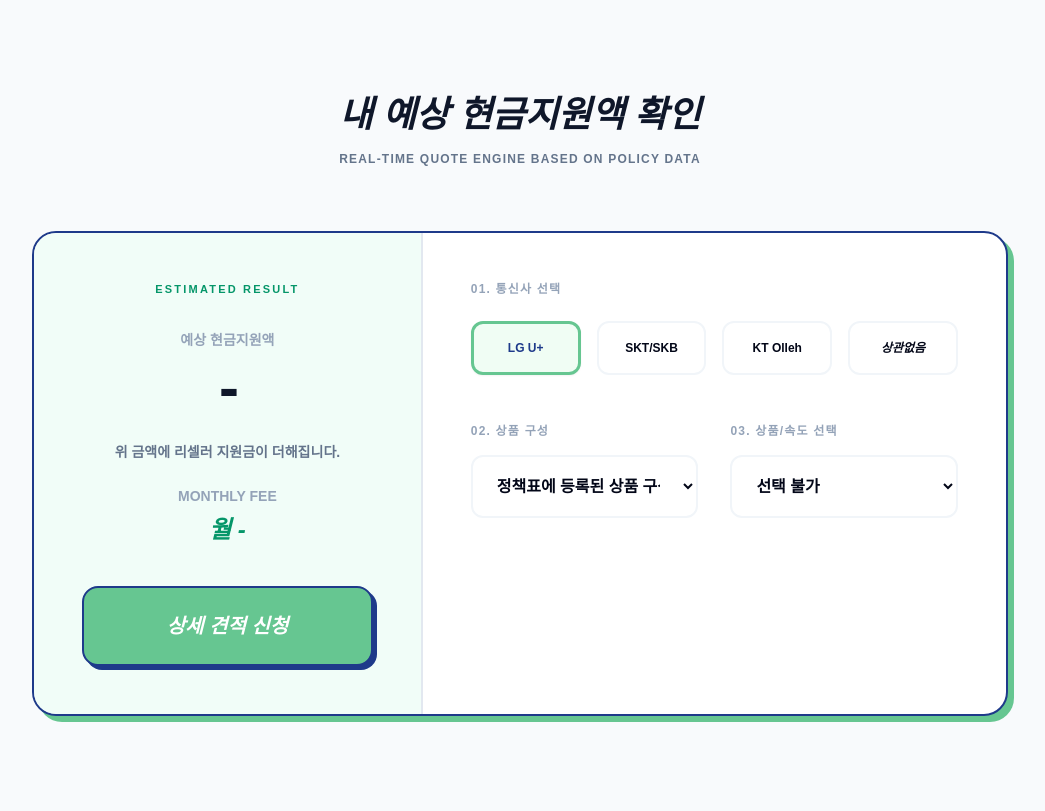
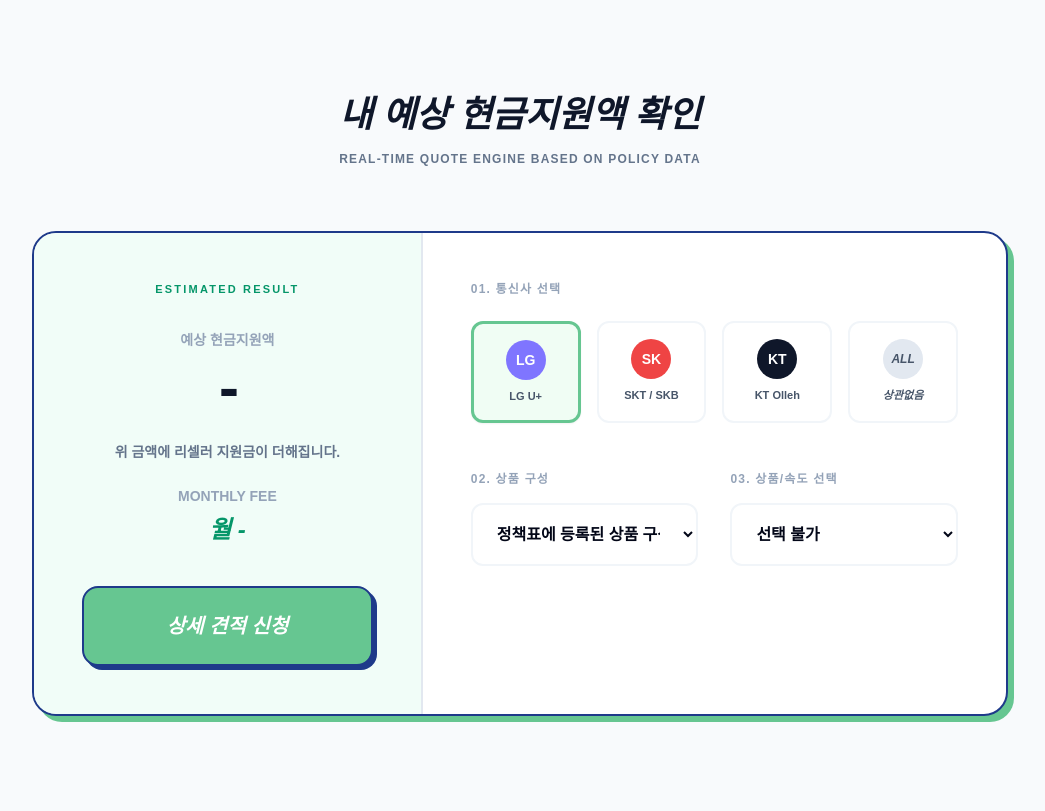
Before and after one commit to sooasim/moson, a Flask app: page / in a window 1280 px wide. Shown: the part 1665-2476 px from the top of the page, without its empty margins (120-1165 px from the left). Run offline with Flask 3, Linux system fonts and the light colour scheme; data comes from the database, SQL or seed files in the repository; data that the repository does not hold is empty; some libraries are stand-ins or nearby versions; some web fonts are replaced.

Commit message:
방문자 통계 팝업 텍스트 개선 및 메인 견적기 통신사 아이콘/입찰 로딩 시간 조정
Made-with: Cursor

```diff
--- a/app/templates/admin/main_dashboard.html
+++ b/app/templates/admin/main_dashboard.html
@@ -196,12 +196,12 @@
       </button>
     </h2>
     <div id="visit-stats-modal" style="display:none; position:fixed; inset:0; background:rgba(15,23,42,0.45); z-index:1000; align-items:center; justify-content:center;">
-      <div style="background:white; border-radius:12px; padding:16px; max-width:520px; width:90%; max-height:80vh; overflow:auto; box-shadow:0 20px 45px rgba(15,23,42,0.35);">
+      <div style="background:white; border-radius:12px; padding:16px; max-width:520px; width:90%; max-height:80vh; overflow-y:auto; box-shadow:0 20px 45px rgba(15,23,42,0.35); color:#0f172a;">
         <div style="display:flex; align-items:center; justify-content:space-between; margin-bottom:12px;">
           <h3 style="margin:0; font-size:16px;">최근 2주 방문자 통계 (4시간 기준 유니크)</h3>
           <button type="button" id="close-visit-stats" style="border:none;background:transparent;font-size:16px;cursor:pointer;">✕</button>
         </div>
-        <p class="muted" style="font-size:12px; margin:0 0 8px 0;">
+        <p style="font-size:12px; margin:0 0 8px 0; color:#0f172a;">
           동일 IP는 4시간 이내 여러 번 방문해도 1회로 계산한 유니크 방문자 수입니다.
         </p>
         <div class="scroll-panel">
--- a/app/templates/landing.html
+++ b/app/templates/landing.html
@@ -347,10 +347,22 @@
                     <div>
                         <label class="block text-xs font-bold text-slate-400 mb-6 uppercase tracking-widest">01. 통신사 선택</label>
                         <div class="grid grid-cols-2 md:grid-cols-4 gap-4">
-                            <button onclick="calcState('telco','LG',this)" class="p-4 rounded-xl border-2 border-slate-100 text-xs font-black transition selected-btn shadow-sm">LG U+</button>
-                            <button onclick="calcState('telco','SKT',this)" class="p-4 rounded-xl border-2 border-slate-100 text-xs font-black transition hover:border-emerald-400">SKT/SKB</button>
-                            <button onclick="calcState('telco','KT',this)" class="p-4 rounded-xl border-2 border-slate-100 text-xs font-black transition hover:border-emerald-400">KT Olleh</button>
-                            <button onclick="calcState('telco','ANY',this)" class="p-4 rounded-xl border-2 border-slate-100 text-xs font-black transition hover:border-emerald-400 italic">상관없음</button>
+                            <button onclick="calcState('telco','LG',this)" class="p-4 rounded-xl border-2 border-slate-100 text-xs font-black transition selected-btn shadow-sm flex flex-col items-center gap-2">
+                                <span class="w-10 h-10 rounded-full bg-[#7f75ff] text-white flex items-center justify-center text-sm font-black">LG</span>
+                                <span class="text-[11px] text-slate-600 font-bold">LG U+</span>
+                            </button>
+                            <button onclick="calcState('telco','SKT',this)" class="p-4 rounded-xl border-2 border-slate-100 text-xs font-black transition hover:border-emerald-400 flex flex-col items-center gap-2">
+                                <span class="w-10 h-10 rounded-full bg-[#ef4444] text-white flex items-center justify-center text-sm font-black">SK</span>
+                                <span class="text-[11px] text-slate-600 font-bold">SKT / SKB</span>
+                            </button>
+                            <button onclick="calcState('telco','KT',this)" class="p-4 rounded-xl border-2 border-slate-100 text-xs font-black transition hover:border-emerald-400 flex flex-col items-center gap-2">
+                                <span class="w-10 h-10 rounded-full bg-[#0f172a] text-white flex items-center justify-center text-sm font-black">KT</span>
+                                <span class="text-[11px] text-slate-600 font-bold">KT Olleh</span>
+                            </button>
+                            <button onclick="calcState('telco','ANY',this)" class="p-4 rounded-xl border-2 border-slate-100 text-xs font-black transition hover:border-emerald-400 italic flex flex-col items-center gap-2">
+                                <span class="w-10 h-10 rounded-full bg-slate-200 text-slate-600 flex items-center justify-center text-xs font-black">ALL</span>
+                                <span class="text-[11px] text-slate-600 font-bold">상관없음</span>
+                            </button>
                         </div>
                     </div>
                     <div class="grid md:grid-cols-2 gap-8">
@@ -918,7 +930,7 @@
                     alert('입찰 견적 생성 중 오류가 발생했습니다.');
                     return;
                 }
-                const baseDelay = 2000 + Math.random() * 1000; // 2~3초
+                const baseDelay = 2000; // 요청 시작 시점부터 최소 2초 대기
                 const elapsed = Date.now() - startTs;
                 const wait = Math.max(0, baseDelay - elapsed);
                 setTimeout(() => {
```
